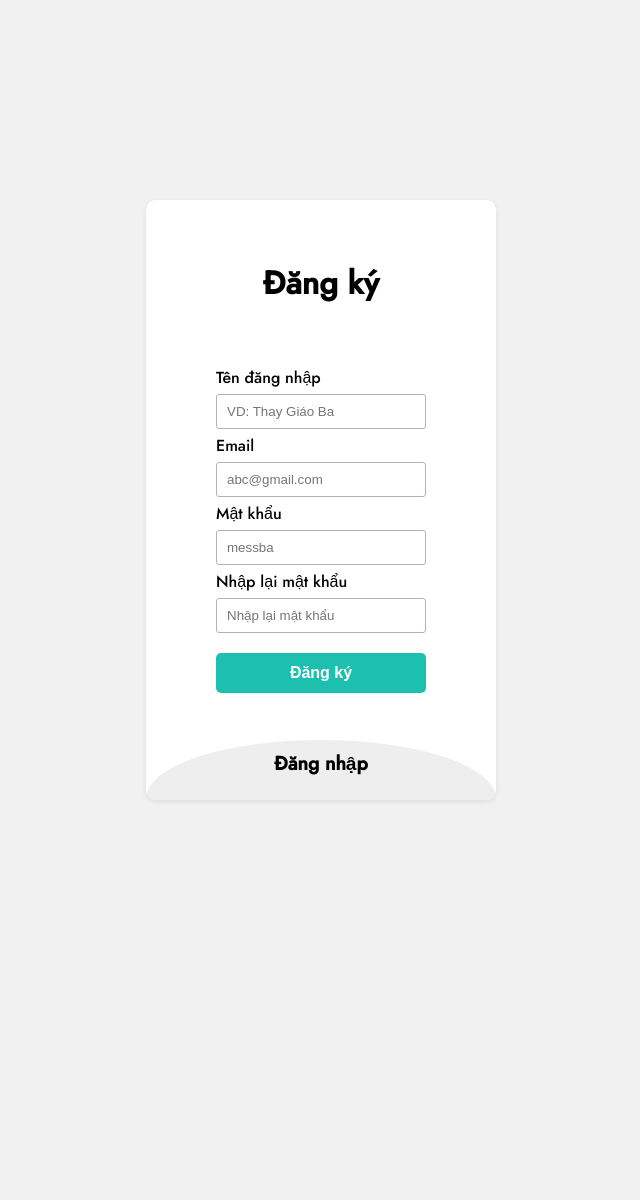
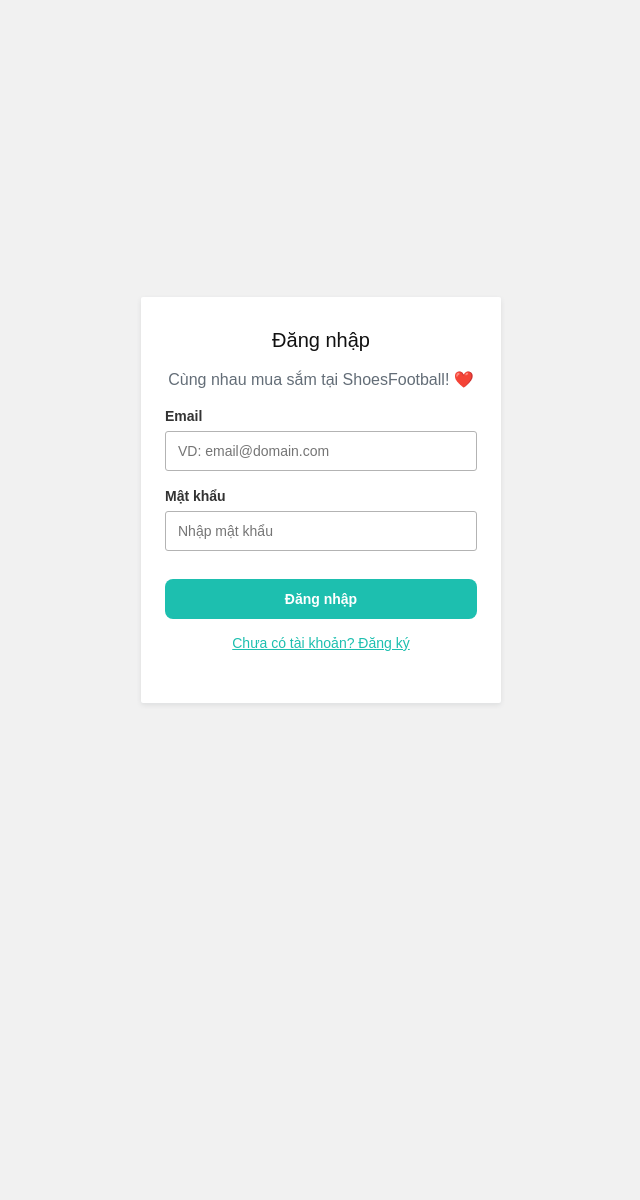
Before and after one commit to hoanghaihuynh/shoesfootball, a PHP site: page /index.php in a window 1280 px wide. Shown: the part 200-1400 px from the top of the page, without its empty margins (319-959 px from the left). Run offline with PHP 8.4, Linux system fonts and the light colour scheme; data comes from the database, SQL or seed files in the repository; style sheets or scripts are compiled from the project's sources.

Commit message:
Hoan thien form dang ky dang nhap

```diff
--- a/home.php
+++ b/home.php
@@ -1,7 +1,9 @@
 <?php
   require_once('./config/database.php');
+  require_once('./config/variable.php');
   include_once('./components/header.php');
   include_once('./components/nav.php');
+
 
 ?>
 
--- a/index.php
+++ b/index.php
@@ -1,376 +1,214 @@
 <?php
 require_once('./config/database.php');
+
 if (isset($_SESSION["user"])) {
-    //nếu user đã đăng nhập thì chuyển đến home
+    // Nếu user đã đăng nhập thì chuyển đến home
     header('Location: home.php');
+    exit;
 }
 ?>
 
-<html>
-
+<!DOCTYPE html>
+<html lang="vi">
 <head>
-    <title> <?php echo $site_tenweb ?></title>
-    <link rel="stylesheet" type="text/css" href="slide navbar style.css">
-    <link href="https://fonts.googleapis.com/css2?family=Jost:wght@500&display=swap" rel="stylesheet">
+    <meta charset="UTF-8">
+    <meta name="viewport" content="width=device-width, initial-scale=1.0">
+    <title>Đăng ký và Đăng nhập</title>
+    <link rel="stylesheet" href="./main.css">
     <style>
-        body {
+        * {
+            padding: 0;
             margin: 0;
-            padding: 0;
+            box-sizing: border-box;
+        }
+        html {
+            color: #333;
+            font-size: 62.5%;
+            font-family: 'Open Sans', sans-serif;
+        }
+        .main {
+            background: #f1f1f1;
+            min-height: 100vh;
             display: flex;
             justify-content: center;
-            align-items: center;
-            min-height: 100vh;
-            font-family: 'Jost', sans-serif;
-            background: #f1f1f1;
-            /* background: linear-gradient(to bottom, #0f0c29, #302b63, #24243e); */
         }
-
-        .main {
-            width: 350px;
-            height: 600px;
-            overflow: hidden;
-            /* background: url("https://doc-08-2c-docs.googleusercontent.com/docs/securesc/68c90smiglihng9534mvqmq1946dmis5/fo0picsp1nhiucmc0l25s29respgpr4j/1631524275000/03522360960922298374/03522360960922298374/1Sx0jhdpEpnNIydS4rnN4kHSJtU1EyWka?e=view&authuser=0&nonce=gcrocepgbb17m&user=03522360960922298374&hash=tfhgbs86ka6divo3llbvp93mg4csvb38") no-repeat center/ cover; */
-            background: #ffffff;
-            border-radius: 10px;
-            box-shadow: 0 2px 5px 0 rgba(51, 62, 73, .1);
+        .form {
+            width: 360px;
+            min-height: 100px;
+            padding: 32px 24px;
+            text-align: center;
+            background: #fff;
+            border-radius: 2px;
+            margin: 24px;
+            align-self: center;
+            box-shadow: 0 2px 5px 0 rgba(51, 62, 73, 0.1);
         }
-
-        #chk {
-            display: none;
+        .form .heading {
+            font-size: 2rem;
         }
-
-        .signup {
-            position: relative;
+        .form .desc {
+            text-align: center;
+            color: #636d77;
+            font-size: 1.6rem;
+            font-weight: lighter;
+            line-height: 2.4rem;
+            margin-top: 16px;
+            font-weight: 300;
+        }
+        .form-group {
+            display: flex;
+            margin-bottom: 16px;
+            flex-direction: column;
+        }
+        .form-label,
+        .form-message {
+            text-align: left;
+        }
+        .form-label {
+            font-weight: 700;
+            padding-bottom: 6px;
+            line-height: 1.8rem;
+            font-size: 1.4rem;
+        }
+        .form-control {
+            height: 40px;
+            padding: 8px 12px;
+            border: 1px solid #b3b3b3;
+            border-radius: 3px;
+            outline: none;
+            font-size: 1.4rem;
+        }
+        .form-control:hover {
+            border-color: #1dbfaf;
+        }
+        .form-submit {
+            outline: none;
+            background-color: #1dbfaf;
+            margin-top: 12px;
+            padding: 12px 16px;
+            font-weight: 600;
+            color: #fff;
+            border: none;
             width: 100%;
-            height: 100%;
-        }
-
-        .title {
-            color: #000000;
-            font-size: 2em;
-            justify-content: center;
-            display: flex;
-            margin: 60px;
-            font-weight: bold;
-            cursor: pointer;
-            transition: .5s ease-in-out;
-        }
-
-        input {
-            width: 60%;
-            height: 35px;
-            /* background: #e0dede; */
-            justify-content: center;
-            display: flex;
-            margin: 5px auto;
-            padding: 10px;
-            border: 1px solid #b3b3b3;
-            outline: none;
-            border-radius: 3px;
-        }
-
-        button {
-            width: 60%;
-            height: 40px;
-            margin: 10px auto;
-            justify-content: center;
-            display: block;
-            color: #fff;
-            background: #1dbfaf;
-            ;
-            font-size: 1em;
-            font-weight: bold;
-            margin-top: 20px;
-            outline: none;
-            border: none;
-            border-radius: 5px;
-            transition: .2s ease-in;
+            font-size: 14px;
+            border-radius: 8px;
             cursor: pointer;
         }
-
-        button:hover {
-            background: #1ac7b6;
+        .form-submit:hover {
+            background-color: #1ac7b6;
         }
-
-        .login {
-            height: 700px;
-            background: #eee;
-            border-radius: 60% / 10%;
-            transform: translateY(-180px);
-            transition: .8s ease-in-out;
+        .form-toggle {
+            margin-top: 12px;
+            font-size: 1.4rem;
+            color: #1dbfaf;
+            cursor: pointer;
+            text-decoration: underline;
         }
-
-        .login label {
-            font-size: 2rem;
-            color: #000000;
-            transform: scale(.6);
-        }
-
-        #chk:checked~.login {
-            transform: translateY(-580px);
-        }
-
-        #chk:checked~.login label {
-            transform: scale(1);
-        }
-
-        #chk:checked~.signup label {
-            transform: scale(.6);
-        }
-
-        .toast-notification {
-            position: fixed;
-            text-decoration: none;
-            z-index: 999999;
-            max-width: 300px;
-            background-color: #fff;
-            box-shadow: 0 0 20px 0 rgba(0, 0, 0, 0.12);
-            border-radius: 4px;
-            display: flex;
-            padding: 10px;
-            transform: translate(0, -150%);
-        }
-
-        .toast-notification .toast-notification-wrapper {
-            flex: 1;
-            padding-right: 10px;
-            overflow: hidden;
-        }
-
-        .toast-notification .toast-notification-wrapper .toast-notification-header {
-            padding: 0 0 5px 0;
-            margin: 0;
-            font-weight: 500;
-            font-size: 14px;
-            word-break: break-all;
-            color: #4f525a;
-        }
-
-        .toast-notification .toast-notification-wrapper .toast-notification-content {
-            font-size: 14px;
-            margin: 0;
-            padding: 0;
-            word-break: break-all;
-            color: #4f525a;
-        }
-
-        .toast-notification .toast-notification-close {
-            appearance: none;
-            border: none;
-            background: transparent;
-            cursor: pointer;
-            font-size: 24px;
-            line-height: 24px;
-            padding-bottom: 4px;
-            font-weight: bold;
-            color: rgba(0, 0, 0, 0.2);
-        }
-
-        .toast-notification .toast-notification-close:hover {
-            color: rgba(0, 0, 0, 0.4);
-        }
-
-        .toast-notification.toast-notification-top-center {
-            transform: translate(calc(50vw - 50%), -150%);
-        }
-
-        .toast-notification.toast-notification-bottom-left,
-        .toast-notification.toast-notification-bottom-right {
-            transform: translate(0, 150%);
-        }
-
-        .toast-notification.toast-notification-bottom-center {
-            transform: translate(calc(50vw - 50%), 150%);
-        }
-
-        .toast-notification.toast-notification-dark {
-            background-color: #2d2e31;
-        }
-
-        .toast-notification.toast-notification-dark .toast-notification-wrapper .toast-notification-header {
-            color: #edeff3;
-        }
-
-        .toast-notification.toast-notification-dark .toast-notification-wrapper .toast-notification-content {
-            color: #edeff3;
-        }
-
-        .toast-notification.toast-notification-dark .toast-notification-close {
-            color: rgba(255, 255, 255, 0.2);
-        }
-
-        .toast-notification.toast-notification-dark .toast-notification-close:hover {
-            color: rgba(255, 255, 255, 0.4);
-        }
-
-        .toast-notification.toast-notification-success {
-            background-color: #C3F3D7;
-            border-left: 4px solid #51a775;
-        }
-
-        .toast-notification.toast-notification-success .toast-notification-wrapper .toast-notification-header {
-            color: #51a775;
-        }
-
-        .toast-notification.toast-notification-success .toast-notification-wrapper .toast-notification-content {
-            color: #51a775;
-        }
-
-        .toast-notification.toast-notification-success .toast-notification-close {
-            color: rgba(0, 0, 0, 0.2);
-        }
-
-        .toast-notification.toast-notification-success .toast-notification-close:hover {
-            color: rgba(0, 0, 0, 0.4);
-        }
-
-        .toast-notification.toast-notification-error {
-            background-color: #f3c3c3;
-            border-left: 4px solid #a75151;
-        }
-
-        .toast-notification.toast-notification-error .toast-notification-wrapper .toast-notification-header {
-            color: #a75151;
-        }
-
-        .toast-notification.toast-notification-error .toast-notification-wrapper .toast-notification-content {
-            color: #a75151;
-        }
-
-        .toast-notification.toast-notification-error .toast-notification-close {
-            color: rgba(0, 0, 0, 0.2);
-        }
-
-        .toast-notification.toast-notification-error .toast-notification-close:hover {
-            color: rgba(0, 0, 0, 0.4);
-        }
-
-        .toast-notification.toast-notification-verified {
-            background-color: #d0eaff;
-            border-left: 4px solid #6097b8;
-        }
-
-        .toast-notification.toast-notification-verified .toast-notification-wrapper .toast-notification-header {
-            color: #6097b8;
-        }
-
-        .toast-notification.toast-notification-verified .toast-notification-wrapper .toast-notification-content {
-            color: #6097b8;
-        }
-
-        .toast-notification.toast-notification-verified .toast-notification-close {
-            color: rgba(0, 0, 0, 0.2);
-        }
-
-        .toast-notification.toast-notification-verified .toast-notification-close:hover {
-            color: rgba(0, 0, 0, 0.4);
-        }
-
-        .toast-notification.toast-notification-dimmed {
-            opacity: .3;
-        }
-
-        .toast-notification.toast-notification-dimmed:hover,
-        .toast-notification.toast-notification-dimmed:active {
-            opacity: 1;
-        }
-
-        .lbl_input {
-            margin-left: 70px;
-
+        .hidden {
+            display: none;
         }
     </style>
 </head>
+<body>
+<div class="main">
+    <!-- Form đăng ký -->
+    <form action="" method="POST" class="form hidden" id="form-register">
+        <h3 class="heading">Thành viên đăng ký</h3>
+        <p class="desc">Đăng ký để có thể mua sắm những sản phẩm chất lượng! ❤️</p>
+        <div class="form-group">
+            <label for="fullname" class="form-label">Tên đầy đủ</label>
+            <input id="fullname" name="fullname" type="text" placeholder="VD: Hoàng Hậu" class="form-control" required>
+        </div>
+        <div class="form-group">
+            <label for="emailReg" class="form-label">Email</label>
+            <input id="emailReg" name="emailReg" type="email" placeholder="VD: email@domain.com" class="form-control" required>
+        </div>
+        <div class="form-group">
+            <label for="passReg" class="form-label">Mật khẩu</label>
+            <input id="passReg" name="passReg" type="password" placeholder="Nhập mật khẩu" class="form-control" required>
+        </div>
+        <div class="form-group">
+            <label for="confirmPassword" class="form-label">Nhập lại mật khẩu</label>
+            <input id="confirmPassword" name="confirmPassword" type="password" placeholder="Nhập lại mật khẩu" class="form-control" required>
+        </div>
+        <button class="form-submit" name="reg">Đăng ký</button>
+        <p class="form-toggle" onclick="toggleForm('login')">Đã có tài khoản? Đăng nhập</p>
+    </form>
 
-<body>
-    <div class="main">
-        <input type="checkbox" id="chk" aria-hidden="true">
-        <div class="signup">
-            <form action="#" class="sign-in-form" method="POST">
-                <label class="title" for="chk" aria-hidden="true">Đăng ký</label>
+    <!-- Form đăng nhập -->
+    <form action="" method="POST" class="form" id="form-login">
+        <h3 class="heading">Đăng nhập</h3>
+        <p class="desc">Cùng nhau mua sắm tại ShoesFootball! ❤️</p>
+        <div class="form-group">
+            <label for="email" class="form-label">Email</label>
+            <input id="email" name="email" type="email" placeholder="VD: email@domain.com" class="form-control" required>
+        </div>
+        <div class="form-group">
+            <label for="password" class="form-label">Mật khẩu</label>
+            <input id="password" name="password" type="password" placeholder="Nhập mật khẩu" class="form-control" required>
+        </div>
+        <button class="form-submit" name="login">Đăng nhập</button>
+        <p class="form-toggle" onclick="toggleForm('register')">Chưa có tài khoản? Đăng ký</p>
+    </form>
+</div>
 
-                <!-- Tên đăng nhập -->
-                <label class="lbl_input" for="name">Tên đăng nhập</label>
-                <input type="name" id="name" name="name" placeholder="VD: Thay Giáo Ba" required="">
+<script>
+    function toggleForm(form) {
+        const registerForm = document.getElementById('form-register');
+        const loginForm = document.getElementById('form-login');
 
-                <!-- Email -->
-                <label class="lbl_input" for="emailReg">Email</label>
-                <input type="email" id="emailReg" name="emailReg" placeholder="abc@gmail.com" required="">
-
-                <!-- Mật khẩu -->
-                <label class="lbl_input" for="passReg">Mật khẩu</label>
-                <input type="password" id="passReg" name="passReg" placeholder="messba" required="">
-
-                <!-- Nhập lại mật khẩu -->
-                <label for="confirmPassword" class="lbl_input">Nhập lại mật khẩu</label>
-                <input id="confirmPassword" name="confirmPassword" type="password" placeholder="Nhập lại mật khẩu" class="form-control" required>
-                <div class="form-message" id="passwordError"></div>
-
-
-                <button type="submit" name="reg">Đăng ký</button>
-            </form>
-        </div>
-
-        <div class="login">
-            <form action="#" class="sign-in-form" method="POST">
-                <label class="title" for="chk" aria-hidden="true">Đăng nhập</label>
-                <input type="email" name="email" placeholder="VD: hoanghau@gmail.com" required="">
-                <input type="password" name="password" placeholder="admin123" required="">
-                <button type="submit" name="login">Đăng nhập </button>
-            </form>
-        </div>
-    </div>
+        if (form === 'login') {
+            registerForm.classList.add('hidden');
+            loginForm.classList.remove('hidden');
+        } else {
+            registerForm.classList.remove('hidden');
+            loginForm.classList.add('hidden');
+        }
+    }
+</script>
 </body>
-
 </html>
 
 <?php
 if (isset($_POST['reg'])) {
-    $namep = $_POST['name'];
-    $emailq = $_POST['emailReg'];
-    $passs  = $_POST['passReg'];
-    $confirmPass = $_POST['confirmPassword'];
+    $namep = trim($_POST['fullname']);
+    $emailq = trim($_POST['emailReg']);
+    $passs = trim($_POST['passReg']);
+    $confirmPass = trim($_POST['confirmPassword']);
 
-    // Kiểm tra mật khẩu khớp nhau
     if ($passs !== $confirmPass) {
         echo '<script>alert("Mật khẩu không khớp!");</script>';
-    } else if ($namep != "" && $emailq != "" && $passs != "") {
-        $sqle = "SELECT * FROM user WHERE `email` = '$emailq'";
-        $query_rune = $conn->query($sqle);
-
-        if ($query_rune->fetch(PDO::FETCH_ASSOC)) {
-            echo '<script>alert("Email Đã Tồn Tại!")</script>';
+    } else {
+        $sqle = $conn->prepare("SELECT * FROM user WHERE email = ?");
+        $sqle->execute([$emailq]);
+        if ($sqle->fetch()) {
+            echo '<script>alert("Email đã tồn tại!");</script>';
         } else {
-            // Nếu không trùng thì đăng ký tài khoản mới
-            $sql = "INSERT IGNORE INTO user (name,email,password,phanquyen) VALUES ('$namep','$emailq','$passs','0')";
-            if ($conn->query($sql)) {
-                $_SESSION["user"] = $emailq;
-                echo '<script>alert("Bạn Đã Đăng Ký Thành Công!");window.location = "home.php"</script>';
+            $sql = $conn->prepare("INSERT INTO user (name, email, password, phanquyen) VALUES (?, ?, ?, 0)");
+            if ($sql->execute([$namep, $emailq, $passs])) {
+                echo '<script>alert("Đăng ký thành công!");window.location = "index.php";</script>';
             } else {
-                echo '<script>alert("Bạn Đã Đăng Ký Thất Bại!");</script>';
+                echo '<script>alert("Đăng ký thất bại!");</script>';
             }
         }
-    } else {
-        echo '<script>alert("Không Được Để Trống!");</script>';
     }
 }
 
+if (isset($_POST['login'])) {
+    $emailq = trim($_POST['email']);
+    $passs = trim($_POST['password']);
 
-if (isset($_POST['login'])) {
-    $emailq      = $_POST['email'];
-    $passs  = $_POST['password'];
-    // Kiểm tra username hoặc email trong CSDL có trùng không
-    if ($emailq != "" && $passs != "") {
-        $query = $conn->query("SELECT * FROM `user` WHERE `email`= '$emailq' AND `password` = '$passs'");
-        $count = $query->rowCount();
-        if ($count == 1) {
+    if ($emailq && $passs) {
+        $query = $conn->prepare("SELECT * FROM user WHERE email = ? AND password = ?");
+        $query->execute([$emailq, $passs]);
+        if ($query->rowCount() == 1) {
             $_SESSION["user"] = $emailq;
-            echo '<script>alert("Bạn Đã Đăng Nhập Thành Công!");window.location = "home.php"</script>';
+            echo '<script>alert("Đăng nhập thành công!");window.location = "home.php";</script>';
         } else {
             echo '<script>alert("Sai tài khoản hoặc mật khẩu!");</script>';
         }
     } else {
-        echo '<script>alert("Không Được Để Trống!");</script>';
+        echo '<script>alert("Không được để trống!");</script>';
     }
 }
 ?>
```
Also changed, not shown: config/variable.php (added), shopping-cart.php (line endings or trailing spaces).
